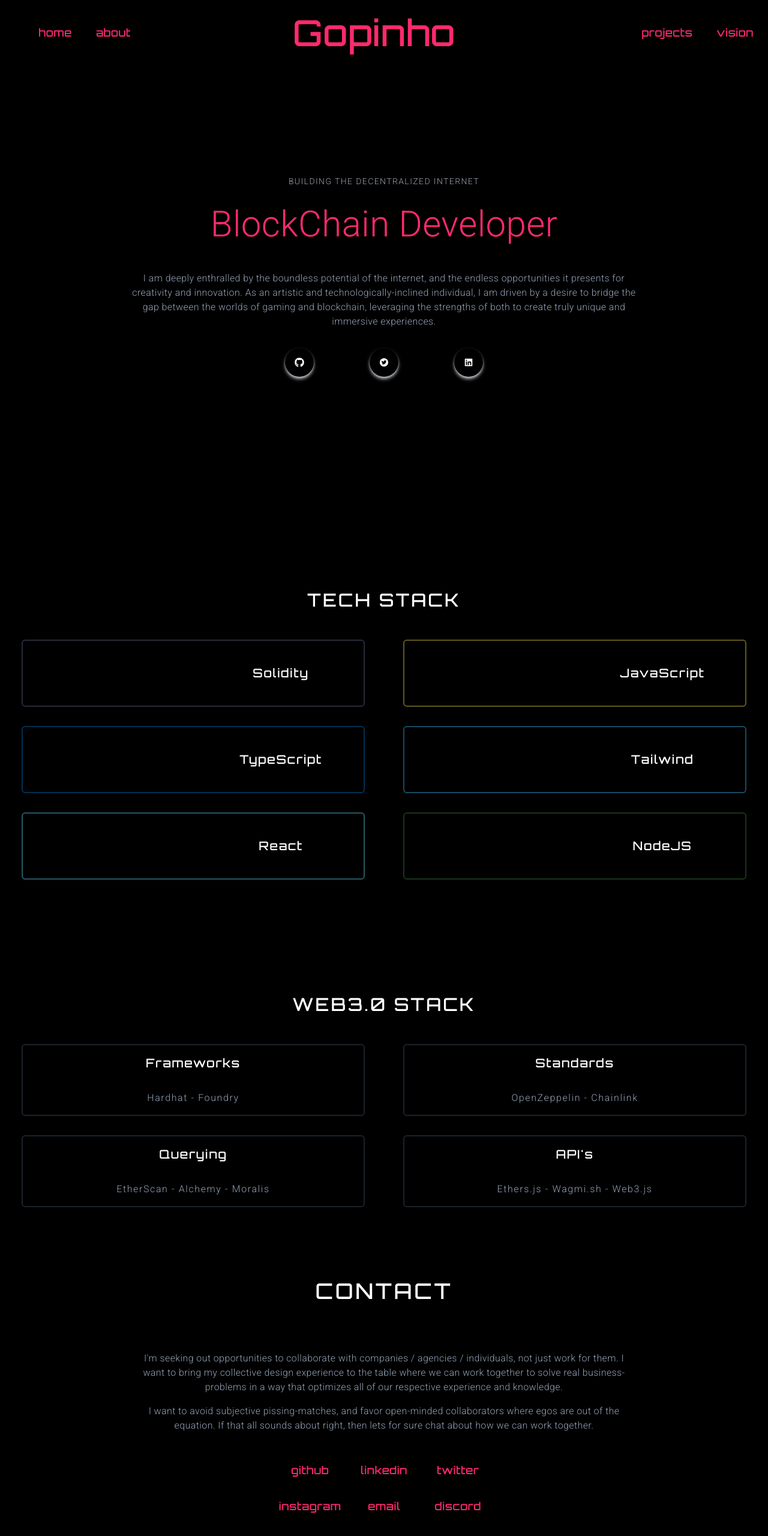
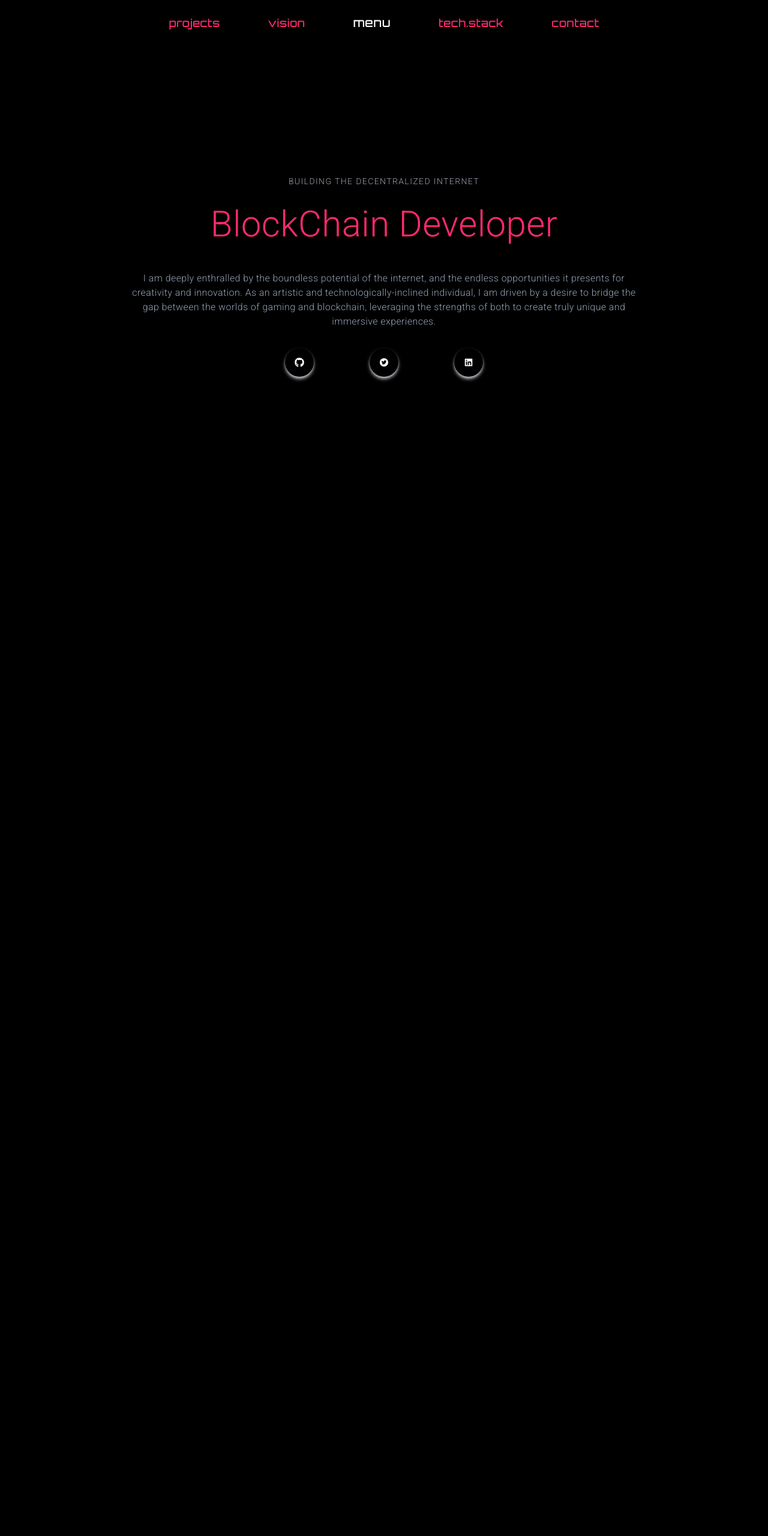
Before and after one commit to gopiinho/devProfile, a Next.js app: page / in a window 1280 px wide. Shown: the top 2560 px of the page at 60% size. After the commit the page ends 800 px from the top, so only its background shows below. Built offline with nearby package versions, Linux system fonts and the light colour scheme.

Commit message:
Changed app to single page with routes

```diff
--- a/components/About.jsx
+++ /dev/null
@@ -1,11 +0,0 @@
-import React from "react"
-
-const About = () => {
-  return (
-    <div id="about" className="w-full  md:h-screen p-2 flex items-center py-16">
-      <div></div>
-    </div>
-  )
-}
-
-export default About
--- a/components/Navbar.jsx
+++ b/components/Navbar.jsx
@@ -31,38 +31,36 @@ const Navbar = () => {
     <div
       className={
         shadow
-          ? "fixed w-full h-30  shadow-md shadow-slate-400 z-[100] transform duration-700"
+          ? "fixed w-full h-30  shadow-md shadow-slate-400 z-[100] transform duration-700 bg-black"
           : "fixed w-full h-30 z-[100] transform duration-700"
       }
     >
-      <div className="navBar flex justify-between items-center w-full h-full p-6 2xl:px-16 font-cyber text-[#ff2a6d] cursor-pointer justify-content:space-evenly">
-        <div className="justify-between items-center">
-          <ul className="hidden md:flex">
-            <Link href="/#home">
-              <li className="ml-10 text-lg  hover:border-b border-[#05d9e8]">
-                home
-              </li>
-            </Link>
-            <Link href="/">
-              <li className="ml-10 text-lg  hover:border-b border-[#05d9e8]">
-                about
-              </li>
-            </Link>
-          </ul>
-        </div>
-        <div className="justify-between items-center">
-          <h1> Gopinho </h1>
-        </div>
+      <div className="navBar flex justify-center items-center w-full h-full p-6 2xl:px-16 font-cyber text-[#ff2a6d] ">
         <div className=" justify-between items-center">
           <ul className="hidden md:flex">
-            <Link href="/#projects">
-              <li className="ml-10 text-lg  hover:border-b border-[#05d9e8]">
+            <Link href="/projects">
+              <li className="mx-10 text-lg  hover:border-b border-[#05d9e8]">
                 projects
               </li>
             </Link>
             <Link href="/">
-              <li className="ml-10 text-lg  hover:border-b border-[#05d9e8]">
+              <li className="mx-10 text-lg  hover:border-b border-[#05d9e8]">
                 vision
+              </li>
+            </Link>
+            <Link href="/#home" className="neonH2">
+              <h2 className=" text-white text-xl mx-10  hover:border-b border-[#05d9e8]">
+                menu
+              </h2>
+            </Link>
+            <Link href="/stack">
+              <li className="mx-10 text-lg  hover:border-b border-[#05d9e8]">
+                tech.stack
+              </li>
+            </Link>
+            <Link href="/contact">
+              <li className="mx-10 text-lg  hover:border-b border-[#05d9e8]">
+                contact
               </li>
             </Link>
           </ul>
--- a/components/Web3.jsx
+++ /dev/null
@@ -1,62 +0,0 @@
-import React from "react"
-
-const Web3 = () => {
-  return (
-    <div className="w-full h-full p-2">
-      <div className="max-w-[1240px] mx-auto flex flex-col justify-center h-full ">
-        <div className="neonH2 flex items-center justify-center cursor-default">
-          <h2 className="text-3xl tracking-widest uppercase text-center my-12 font-cyber">
-            Web3.0 Stack
-          </h2>
-        </div>
-        <div className="grid md:grid-cols-2 lg-grid-cols-3 gap-8 tracking-widest font-robot">
-          <div className="px-4">
-            <div className=" justify-center items-center ease-in border-2 border-slate-600 hover:border-[#ff2a6d] duration-300 hover:shadow-neon-main rounded-md  border-opacity-40">
-              <div className=" flex flex-col items-center justify-center py-4 font-cyber">
-                <h2 className="text-xl">Frameworks</h2>
-              </div>
-              <div className="text-center text-slate-400 py-4">
-                <p>Hardhat - Foundry </p>
-              </div>
-            </div>
-          </div>
-
-          <div className="px-4">
-            <div className=" justify-center items-center ease-in border-2 border-slate-600 hover:border-[#ff2a6d] duration-300 hover:shadow-neon-main rounded-md border-opacity-40">
-              <div className=" flex flex-col items-center justify-center py-4 font-cyber">
-                <h2 className="text-xl">Standards</h2>
-              </div>
-              <div className="text-center text-slate-400 py-4">
-                <p>OpenZeppelin - Chainlink </p>
-              </div>
-            </div>
-          </div>
-
-          <div className="px-4">
-            <div className=" justify-center items-center ease-in border-2 border-slate-600 hover:border-[#ff2a6d] duration-300 hover:shadow-neon-main rounded-md border-opacity-40">
-              <div className=" flex flex-col items-center justify-center py-4 font-cyber">
-                <h2 className="text-xl ">Querying</h2>
-              </div>
-              <div className="text-center text-slate-400 py-4">
-                <p>EtherScan - Alchemy - Moralis</p>
-              </div>
-            </div>
-          </div>
-
-          <div className="px-4">
-            <div className=" justify-center items-center ease-in border-2 border-slate-600  hover:border-[#ff2a6d] duration-300 hover:shadow-neon-main rounded-md border-opacity-40">
-              <div className=" flex flex-col items-center justify-center py-4 font-cyber">
-                <h2 className="text-xl ">API's</h2>
-              </div>
-              <div className="text-center text-slate-400 py-4">
-                <p>Ethers.js - Wagmi.sh - Web3.js</p>
-              </div>
-            </div>
-          </div>
-        </div>
-      </div>
-    </div>
-  )
-}
-
-export default Web3
--- a/components/Contact.jsx
+++ b/pages/contact.jsx
@@ -5,10 +5,10 @@ const Contact = () => {
   const [linkText, setLinkText] = useState("discord")
 
   return (
-    <div id="contact" className="w-full lg:h-screen">
-      <div className="max-w-[1240px] m-auto px-2 py-16  w-full">
+    <div className="w-full lg:h-screen">
+      <div className="max-w-[1240px] m-auto p-28  w-full">
         <div className="neonH2 flex items-center justify-center cursor-default">
-          <h2 className="text-4xl tracking-widest uppercase text-center my-12 font-cyber">
+          <h2 className="text-3xl tracking-widest uppercase text-cyber text-center my-12 font-cyber opacity-60 hover:opacity-100 duration-200">
             Contact
           </h2>
         </div>
--- a/pages/index.js
+++ b/pages/index.js
@@ -1,13 +1,6 @@
 import Head from "next/head"
 import Image from "next/image"
-import { Inter } from "@next/font/google"
-
 import Main from "../components/Main"
-import About from "../components/About"
-import Skills from "../components/Skills"
-import Web3 from "../components/Web3"
-
-import Contact from "../components/Contact"
 
 export default function Home() {
   return (
@@ -19,9 +12,6 @@ export default function Home() {
         <link rel="icon" href="/favicon.ico" />
       </Head>
       <Main />
-      <Skills />
-      <Web3 />
-      <Contact />
     </>
   )
 }
--- a/pages/sibyl.jsx
+++ b/pages/sibyl.jsx
@@ -6,9 +6,13 @@ const sibyl = () => {
     <div className="w-full h-screen text-center font-cyber">
       <div className=" h-20 background-tile "></div>
       <div className="w-full border-t-2 border-neon-main">
-        <div className="max-w-[1240px] w-full h-full mx-auto  flex justify-center items-center ">
-          <div className="">
-            <h1 className="text-4xl neonH2 pt-8">NFT MINT PAGE </h1>
+        <div className="max-w-[1240px] w-full h-full mx-auto   ">
+          <div className="pt-20">
+            <div className="neonH2 flex items-center justify-center cursor-default">
+              <h2 className="text-3xl tracking-widest uppercase text-cyber text-center  font-cyber opacity-60 hover:opacity-100 duration-200">
+                NFT MINT PAGE
+              </h2>
+            </div>
             <h2 className=" tracking-widest uppercase text-center my-8 font-cyber text-slate-400">
               React - Solidity - ethersjs - ChakraUI
             </h2>
--- a/components/Skills.jsx
+++ b/pages/stack.jsx
@@ -3,10 +3,10 @@ import "devicon/devicon.min.css"
 
 const Skills = () => {
   return (
-    <div className="w-full lg:h-screen p-2 ">
-      <div className="max-w-[1240px] mx-auto flex flex-col justify-center h-full ">
+    <div className="w-full h-full lg:h-full  ">
+      <div className="max-w-[1240px] mx-auto flex flex-col justify-center h-full pt-28">
         <div className="neonH2 flex items-center justify-center cursor-default">
-          <h2 className="text-3xl tracking-widest uppercase text-center my-12 font-cyber">
+          <h2 className="text-3xl tracking-widest uppercase text-cyber text-center my-12 font-cyber opacity-60 hover:opacity-100 duration-200">
             Tech Stack
           </h2>
         </div>
@@ -77,6 +77,60 @@ const Skills = () => {
             </div>
           </div>
         </div>
+        <div className="w-full h-full p-8">
+          <div className="max-w-[1240px] mx-auto flex flex-col justify-center h-full ">
+            <div className="neonH2 flex items-center justify-center cursor-default">
+              <h2 className="text-3xl tracking-widest uppercase text-center my-12 font-cyber">
+                Web3.0 Stack
+              </h2>
+            </div>
+            <div className="grid md:grid-cols-2 lg-grid-cols-3 gap-8 tracking-widest font-robot">
+              <div className="px-4">
+                <div className=" justify-center items-center ease-in border-2 border-slate-600 hover:border-[#ff2a6d] duration-300 hover:shadow-neon-main rounded-md  border-opacity-40">
+                  <div className=" flex flex-col items-center justify-center py-4 font-cyber">
+                    <h2 className="text-xl">Frameworks</h2>
+                  </div>
+                  <div className="text-center text-slate-400 py-4">
+                    <p>Hardhat - Foundry </p>
+                  </div>
+                </div>
+              </div>
+
+              <div className="px-4">
+                <div className=" justify-center items-center ease-in border-2 border-slate-600 hover:border-[#ff2a6d] duration-300 hover:shadow-neon-main rounded-md border-opacity-40">
+                  <div className=" flex flex-col items-center justify-center py-4 font-cyber">
+                    <h2 className="text-xl">Standards</h2>
+                  </div>
+                  <div className="text-center text-slate-400 py-4">
+                    <p>OpenZeppelin - Chainlink </p>
+                  </div>
+                </div>
+              </div>
+
+              <div className="px-4">
+                <div className=" justify-center items-center ease-in border-2 border-slate-600 hover:border-[#ff2a6d] duration-300 hover:shadow-neon-main rounded-md border-opacity-40">
+                  <div className=" flex flex-col items-center justify-center py-4 font-cyber">
+                    <h2 className="text-xl ">Querying</h2>
+                  </div>
+                  <div className="text-center text-slate-400 py-4">
+                    <p>EtherScan - Alchemy - Moralis</p>
+                  </div>
+                </div>
+              </div>
+
+              <div className="px-4">
+                <div className=" justify-center items-center ease-in border-2 border-slate-600  hover:border-[#ff2a6d] duration-300 hover:shadow-neon-main rounded-md border-opacity-40">
+                  <div className=" flex flex-col items-center justify-center py-4 font-cyber">
+                    <h2 className="text-xl ">API's</h2>
+                  </div>
+                  <div className="text-center text-slate-400 py-4">
+                    <p>Ethers.js - Wagmi.sh - Web3.js</p>
+                  </div>
+                </div>
+              </div>
+            </div>
+          </div>
+        </div>
       </div>
     </div>
   )
```
Also changed, not shown: components/Projects.jsx (deleted, +0 -39 lines), pages/projects.jsx (added, +35 -0 lines).
